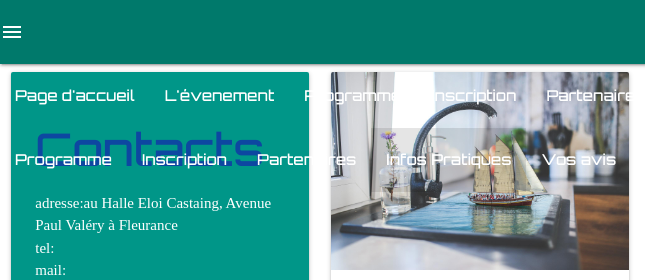
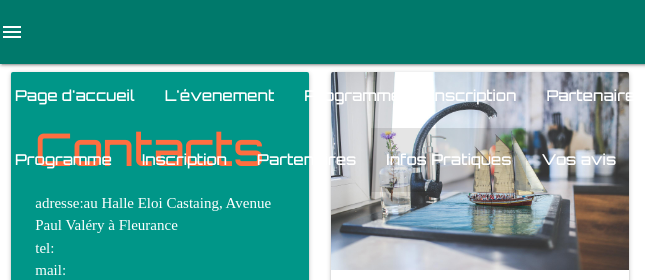
Before and after one commit to dinno1986/projet-p-dago-AG2I, a website: page public/infos-pratiques.html in a window 1280 px wide. Shown: the top 280 px of the page, 0-645 px from the left. Drawn offline with nearby package versions, Linux system fonts and the light colour scheme; a web font is replaced by a local one.

Commit message:
Maj color infos pratique

```diff
--- a/public/infos-pratiques.html
+++ b/public/infos-pratiques.html
@@ -50,7 +50,7 @@
 		<div class="col s6 m3">
 			<div class="card-panel teal hoverable">
 					<ul class="white-text">
-						<li><h3>Contacts</h3></li>
+						<li><h3 class="card-title">Contacts</h3></li>
 						<li>adresse:au Halle Eloi Castaing, Avenue Paul Valéry à Fleurance</li>
 						<li>tel:</li>
 						<li>mail:</li>
```
